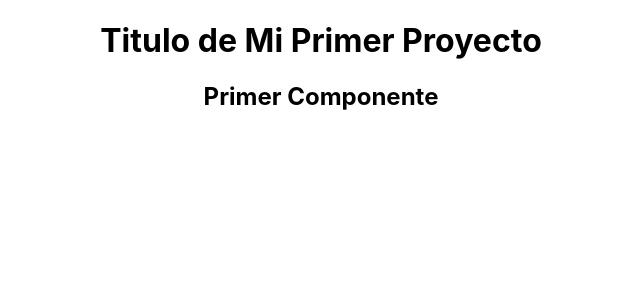
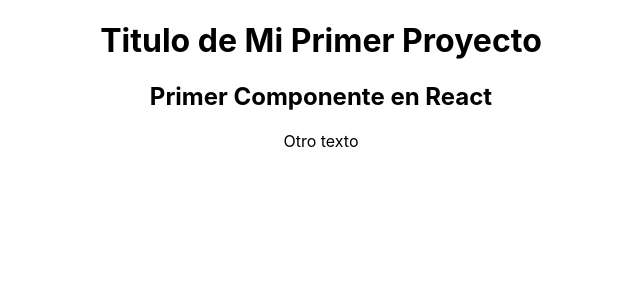
Before and after one commit to soniacastromartel/primerproyectoReact, a React (Create React App) app in the folder my-app/: page / in a window 1280 px wide. Shown: the top 300 px of the page, without its empty margins (319-959 px from the left). Built offline with nearby package versions, Linux system fonts and the light colour scheme.

Commit message:
1.2 Jsx & Fragments

```diff
--- a/my-app/src/components/Hola.jsx
+++ b/my-app/src/components/Hola.jsx
@@ -1,10 +1,12 @@
-import React from 'react';
+import React, { Fragment } from "react";
 
-function Hola (){
-    return(
-        <div>
-            <h2>Primer Componente</h2>
-        </div>
-    )
+function Hola() {
+  let componente = "en React"; //Jsx intercalación de Javascript con elementos HTML
+  return (
+    <Fragment>
+      <h2>Primer Componente {componente}</h2>
+      <p>Otro texto</p>
+    </Fragment>
+  );
 }
 export default Hola;
```
